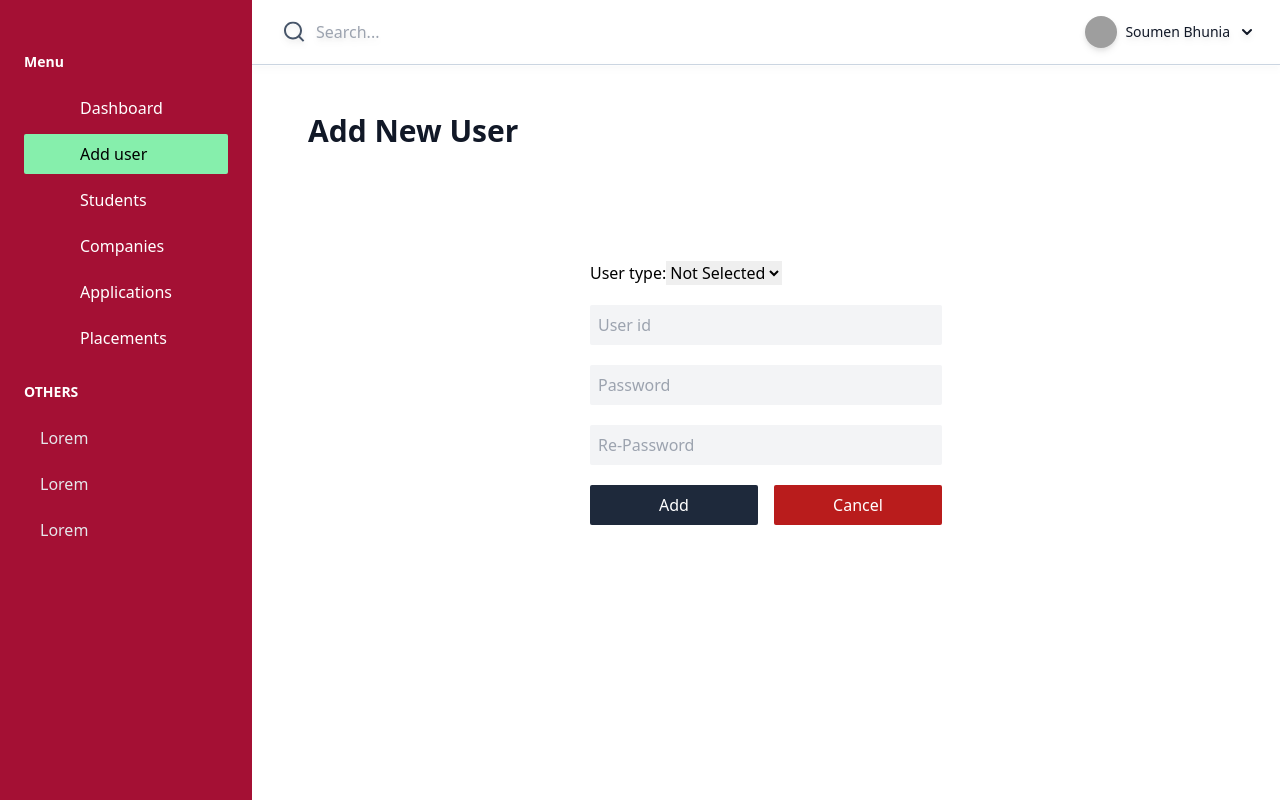
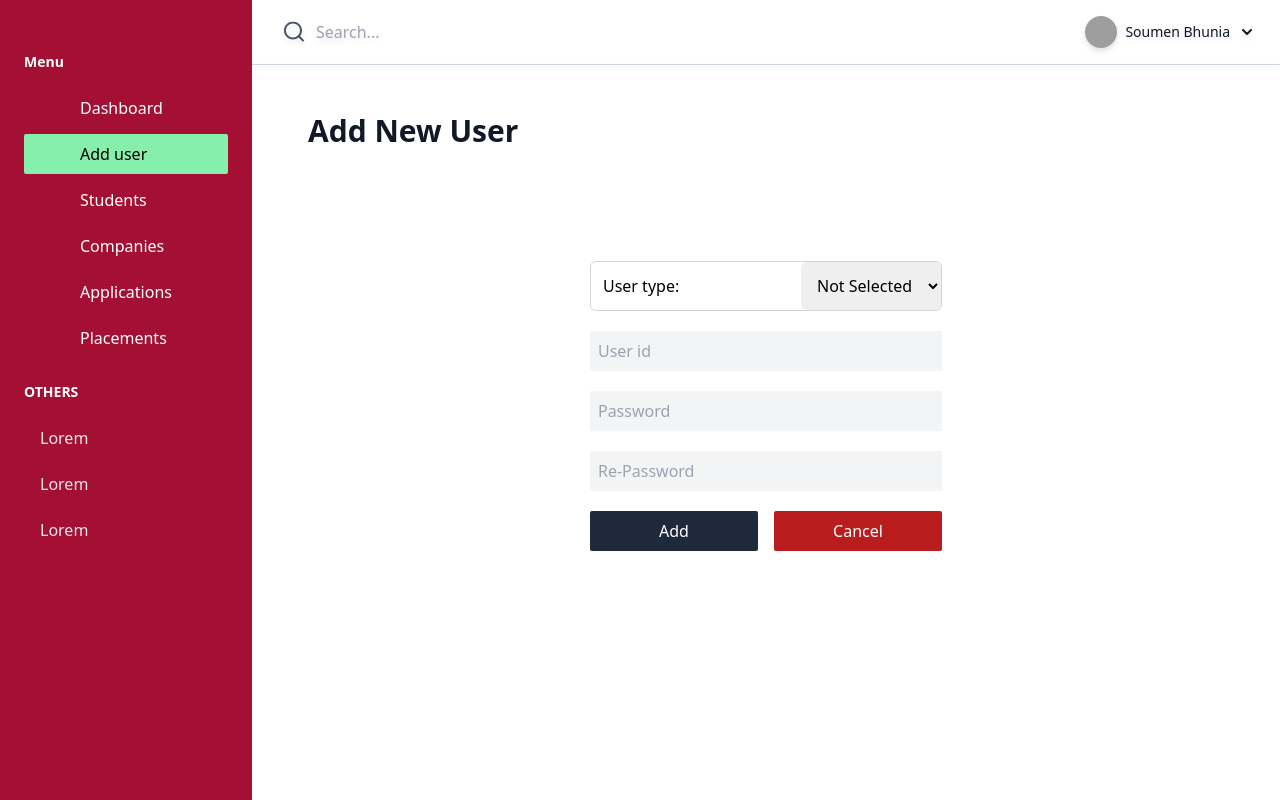
Before and after one commit to soumen974/PMS-frontend, a React (Create React App) app: page /Admin/Adduser in a window 1280 px wide. Built offline with nearby package versions, Linux system fonts and the light colour scheme; grey boxes are pictures that could not be loaded.

Commit message:
add demo

```diff
--- a/src/users/admin/pages/Adduser.jsx
+++ b/src/users/admin/pages/Adduser.jsx
@@ -113,12 +113,12 @@ export default function Adduser() {
           <div className="  h-96">
             <form onSubmit={(e) => HandleForm(e)} className='grid gap-5 flex-col justify-center align-center pt-10'>
 
-                   <div>
-                      <label htmlFor="dropdown">User type:</label>
-                      <select id="dropdown" name="usertype" value={usertype}  onChange={(e) => onInputChange(e)}>
-                        <option value="NormalUser">Not Selected</option>
-                        <option value="Student">Student</option>
-                        <option value="HR">HR</option>
+                   <div className='flex rounded-md border border-gray-300 gap-10 justify-between '>
+                      <label className=' p-3' htmlFor="dropdown">User type:</label>
+                      <select className=' p-3 hover:text-blue-400 rounded-md' id="dropdown" name="usertype" value={usertype}  onChange={(e) => onInputChange(e)}>
+                        <option className='text-gray-800 ' value="NormalUser">Not Selected</option>
+                        <option className='text-gray-800'  value="Student">Student</option>
+                        <option className='text-gray-800'  value="HR">HR</option>
                       </select>
                     </div>
 
--- a/src/users/admin/pages/Companies.jsx
+++ b/src/users/admin/pages/Companies.jsx
@@ -3,7 +3,6 @@ import React from 'react';
 export default function Companies() {
   return (
     <>
-
 
     <div className="relative grid overflow-x-auto shadow-md sm:rounded-lg p-5">
     <button type="button" class="grid justify-end pb-5">
```
Lines whose indentation alone changed are shown as unchanged.
